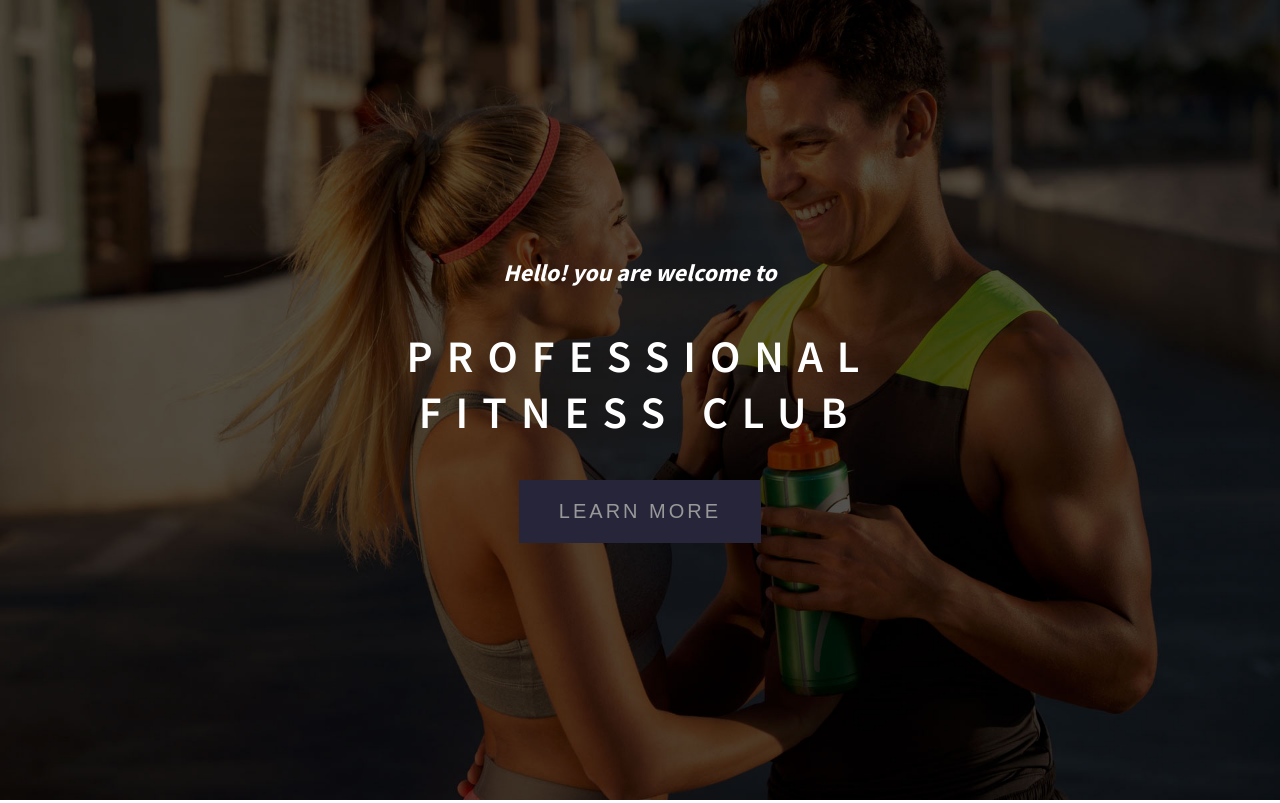
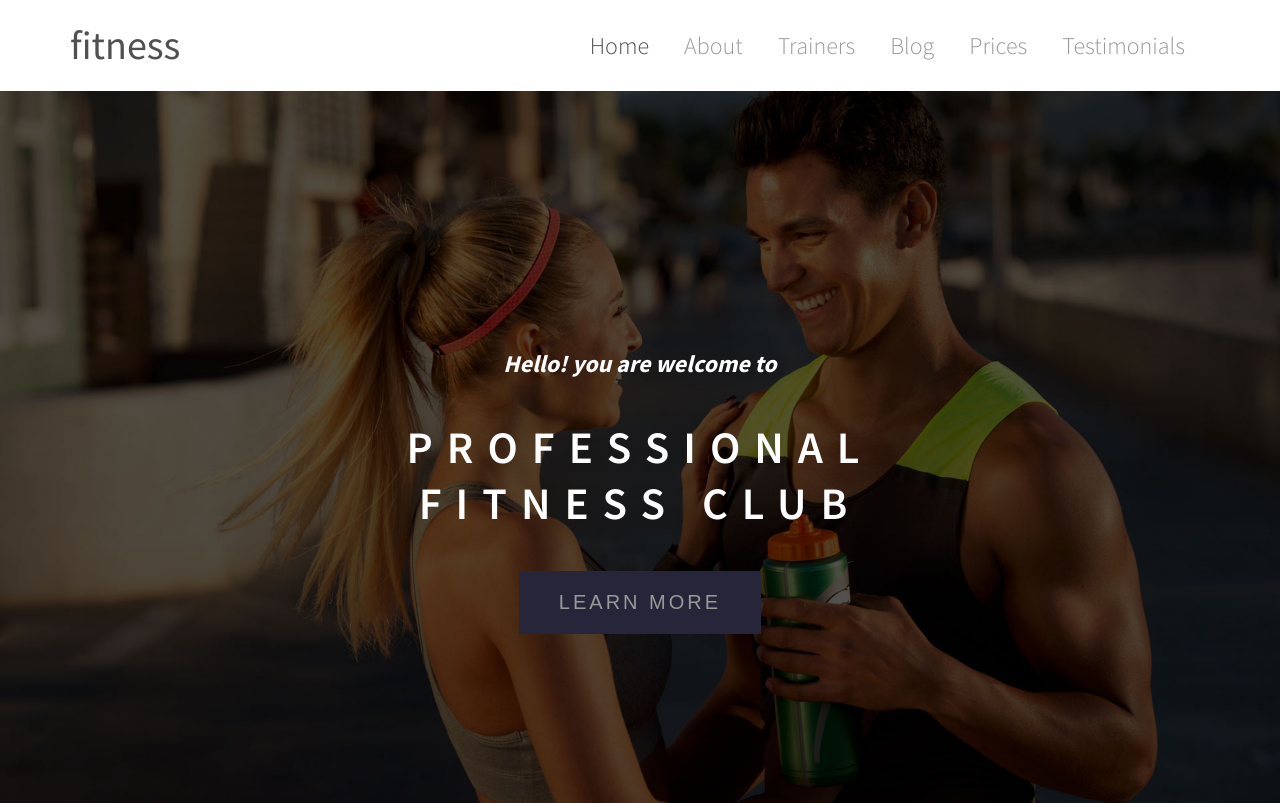
Before and after one commit to obitoo456/FITNESS, a plain HTML site: page index.html in a window 1280 px wide. Shown: the top 803 px of the page. Drawn offline with Linux system fonts and the light colour scheme.

Commit message:
Update main.css

```diff
--- a/css/main.css
+++ b/css/main.css
@@ -37,7 +37,9 @@ body {
 }
 
 .header {
-  display: none;
+    position: sticky;
+  z-index: 1000;
+  top: 0;
   background-color: white;
 }
 .header .container {
```
